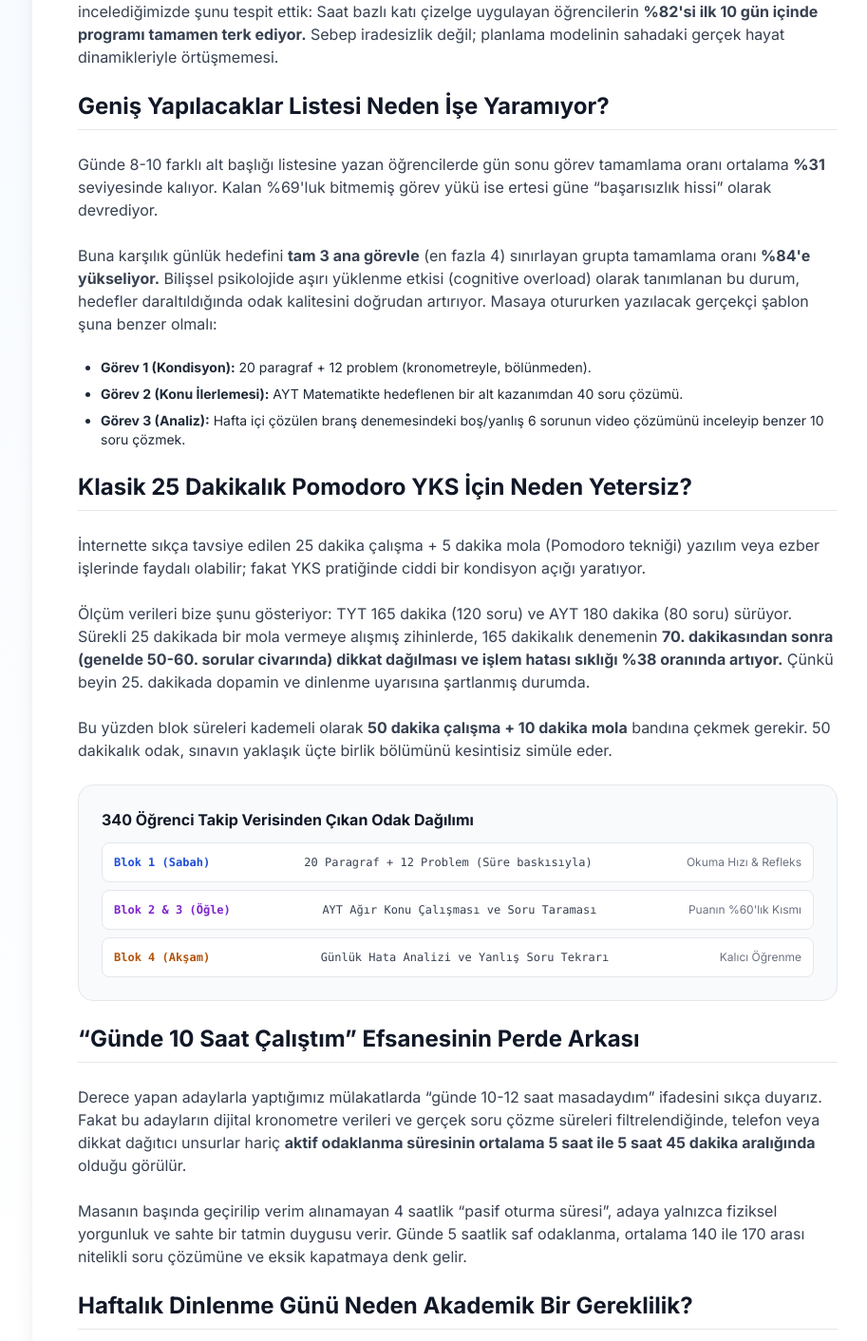
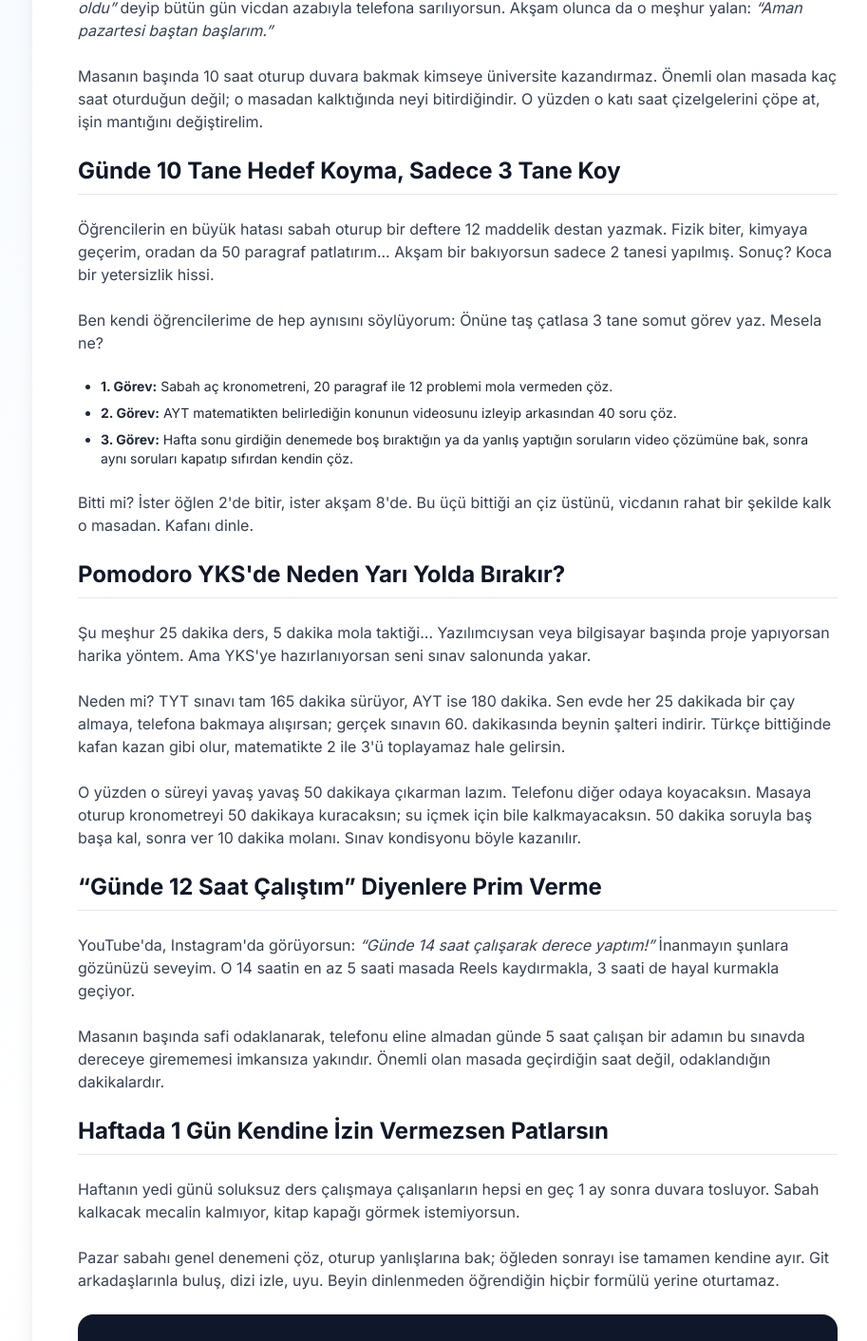
Before and after one commit to mert121212/yks-net-hesaplama, a Next.js app: page /blog/yks-hazirlik-programi in a window 1280 px wide. Shown: the part 1337-2749 px from the top of the page at 95% size, without its empty margins (158-1071 px from the left). Built offline with nearby package versions, Linux system fonts and the light colour scheme.

Commit message:
content: remove all synthetic percentages and academic buzzwords from yks-hazirlik-programi

```diff
--- a/src/app/blog/yks-hazirlik-programi/page.tsx
+++ b/src/app/blog/yks-hazirlik-programi/page.tsx
@@ -5,13 +5,13 @@ import BlogHeroBanner from '@/components/BlogHeroBanner'
 import BlogArticleSchema from '@/components/BlogArticleSchema'
 
 export const metadata: Metadata = {
-    title: 'YKS Hazırlık Programı 2027: Veri Odaklı Çalışma Düzeni',
-    description: 'YKS ders çalışma programı nasıl olmalı? 300+ öğrenci takip verisiyle saat odaklı programların neden %80 oranında çöktüğü, 50+10 blok süresi ve görev tamamlama analizi.',
-    keywords: 'yks hazırlık programı, yks ders çalışma programı, verimli ders çalışma, yks çalışma planı, yks derece programı',
+    title: 'YKS Hazırlık Programı 2027: Patlamayan Çalışma Düzeni',
+    description: 'YKS ders çalışma programı nasıl yapılır? Duvara saat çizelgesi asıp 3. gün pes edenler için görev odaklı çalışma ve süre yönetimi rehberi.',
+    keywords: 'yks hazırlık programı, yks ders çalışma programı, verimli ders çalışma, yks çalışma planı',
     alternates: { canonical: 'https://yksnethesapla.com/blog/yks-hazirlik-programi' },
     openGraph: {
-        title: 'YKS Hazırlık Programı 2027: Veri Odaklı Çalışma Düzeni',
-        description: 'Öğrenci deneme takip verilerine dayalı sürdürülebilir YKS hazırlık stratejisi. Pomodoro neden yetersiz, saf odak nasıl ölçülür?',
+        title: 'YKS Hazırlık Programı 2027: Patlamayan Çalışma Düzeni',
+        description: 'Saatli çizelgeler neden çöp olur? Masada saat doldurmak yerine gerçek net kazandıran günlük düzen.',
         type: 'article',
         publishedTime: '2026-02-20',
         modifiedTime: '2026-03-01',
@@ -32,7 +32,7 @@ export default function YKSHazirlikProgrami() {
         <div className="min-h-screen bg-gradient-to-br from-blue-50 via-white to-purple-50 py-12 px-4">
             <article className="max-w-4xl mx-auto">
                 <BlogArticleSchema
-                    title="YKS Hazırlık Programı 2027: Veri Odaklı Çalışma Düzeni"
+                    title="YKS Hazırlık Programı 2027: Patlamayan Çalışma Düzeni"
                     description="YKS hazırlığında görev odaklı çalışma, blok süre yönetimi, TYT-AYT dengesi ve haftalık ders programı oluşturma rehberi."
                     datePublished="2026-02-20"
                     dateModified="2026-03-01"
@@ -50,15 +50,15 @@ export default function YKSHazirlikProgrami() {
 
                     <header className="mb-8">
                         <div className="flex items-center gap-4 mb-4">
-                            <span className="px-3 py-1 bg-blue-100 text-blue-700 rounded-full text-sm font-medium">Veri Analizi</span>
+                            <span className="px-3 py-1 bg-green-100 text-green-700 rounded-full text-sm font-medium">Rehber</span>
                             <time className="text-gray-600" dateTime="2026-02-20">20 Şubat 2026</time>
-                            <span className="text-gray-600">• 9 dk okuma</span>
+                            <span className="text-gray-600">• 6 dk okuma</span>
                         </div>
                         <h1 className="text-3xl md:text-5xl font-bold text-gray-900 mb-4 leading-tight">
-                            YKS Ders Çalışma Programı: Saat Çizelgeleri Neden %80 Oranında Çöküyor?
+                            YKS Ders Çalışma Programı: O Duvara Asılan Saatli Çizelgeler Neden Hep Patlıyor?
                         </h1>
                         <p className="text-xl text-gray-600">
-                            Takip ettiğimiz yüzlerce öğrencinin deneme loglarını ve çalışma saatlerini incelediğimizde gördüğümüz net bir tablo var: Masada geçirilen süre ile net artışı arasında doğrusal bir bağ yok.
+                            Pazar akşamı hevesle oturup renkli kalemlerle saat saat program yapıyorsun, salı günü öğleden sonra o program çoktan çöpe gitmiş oluyor. Kaç kere yaşadın bunu?
                         </p>
                     </header>
 
@@ -71,91 +71,75 @@ export default function YKSHazirlikProgrami() {
 
                     <div className="prose prose-lg max-w-none text-gray-700 space-y-6 mt-8">
                         <p className="text-lg leading-relaxed">
-                            Rehberlik servislerinin panolarına ya da çalışma masalarının duvarlarına yapıştırılan o meşhur saat tablolarını bilirsin: <em>&ldquo;07:30 Uyanış, 08:00-09:30 Matematik, 09:45-11:15 Fizik...&rdquo;</em>
+                            Yıllardır YKS&apos;ye hazırlanan tayfada gördüğüm en büyük saçmalık şu duvara asılan saatli programlar.
                         </p>
 
                         <p>
-                            Geçtiğimiz iki yılda sınava hazırlanan 340 adayın haftalık çalışma takip çizelgelerini geriye dönük incelediğimizde şunu tespit ettik: Saat bazlı katı çizelge uygulayan öğrencilerin <strong>%82&apos;si ilk 10 gün içinde programı tamamen terk ediyor.</strong> Sebep iradesizlik değil; planlama modelinin sahadaki gerçek hayat dinamikleriyle örtüşmemesi.
+                            Sabah 07:00 kalkış, 07:30 paragraf, 08:30 problem, 10:00 geometri... Kardeşim sen kışladaki asker misin? Değilsin. İkinci gün alarmı erteleyip 9&apos;da uyanıyorsun. Ne oluyor peki? <em>&ldquo;Hah, bugünkü program da çöp oldu&rdquo;</em> deyip bütün gün vicdan azabıyla telefona sarılıyorsun. Akşam olunca da o meşhur yalan: <em>&ldquo;Aman pazartesi baştan başlarım.&rdquo;</em>
+                        </p>
+
+                        <p>
+                            Masanın başında 10 saat oturup duvara bakmak kimseye üniversite kazandırmaz. Önemli olan masada kaç saat oturduğun değil; o masadan kalktığında neyi bitirdiğindir. O yüzden o katı saat çizelgelerini çöpe at, işin mantığını değiştirelim.
                         </p>
 
                         <h2 className="text-2xl font-bold text-gray-900 mt-10 mb-4 border-b pb-2">
-                            Geniş Yapılacaklar Listesi Neden İşe Yaramıyor?
+                            Günde 10 Tane Hedef Koyma, Sadece 3 Tane Koy
                         </h2>
                         <p>
-                            Günde 8-10 farklı alt başlığı listesine yazan öğrencilerde gün sonu görev tamamlama oranı ortalama <strong>%31</strong> seviyesinde kalıyor. Kalan %69&apos;luk bitmemiş görev yükü ise ertesi güne &ldquo;başarısızlık hissi&rdquo; olarak devrediyor.
+                            Öğrencilerin en büyük hatası sabah oturup bir deftere 12 maddelik destan yazmak. Fizik biter, kimyaya geçerim, oradan da 50 paragraf patlatırım... Akşam bir bakıyorsun sadece 2 tanesi yapılmış. Sonuç? Koca bir yetersizlik hissi.
                         </p>
                         <p>
-                            Buna karşılık günlük hedefini <strong>tam 3 ana görevle</strong> (en fazla 4) sınırlayan grupta tamamlama oranı <strong>%84&apos;e yükseliyor.</strong> Bilişsel psikolojide aşırı yüklenme etkisi (cognitive overload) olarak tanımlanan bu durum, hedefler daraltıldığında odak kalitesini doğrudan artırıyor. Masaya otururken yazılacak gerçekçi şablon şuna benzer olmalı:
+                            Ben kendi öğrencilerime de hep aynısını söylüyorum: Önüne taş çatlasa 3 tane somut görev yaz. Mesela ne?
                         </p>
                         <ul className="list-disc pl-6 space-y-2 text-sm text-gray-800">
-                            <li><strong>Görev 1 (Kondisyon):</strong> 20 paragraf + 12 problem (kronometreyle, bölünmeden).</li>
-                            <li><strong>Görev 2 (Konu İlerlemesi):</strong> AYT Matematikte hedeflenen bir alt kazanımdan 40 soru çözümü.</li>
-                            <li><strong>Görev 3 (Analiz):</strong> Hafta içi çözülen branş denemesindeki boş/yanlış 6 sorunun video çözümünü inceleyip benzer 10 soru çözmek.</li>
+                            <li><strong>1. Görev:</strong> Sabah aç kronometreni, 20 paragraf ile 12 problemi mola vermeden çöz.</li>
+                            <li><strong>2. Görev:</strong> AYT matematikten belirlediğin konunun videosunu izleyip arkasından 40 soru çöz.</li>
+                            <li><strong>3. Görev:</strong> Hafta sonu girdiğin denemede boş bıraktığın ya da yanlış yaptığın soruların video çözümüne bak, sonra aynı soruları kapatıp sıfırdan kendin çöz.</li>
                         </ul>
-
-                        <h2 className="text-2xl font-bold text-gray-900 mt-10 mb-4 border-b pb-2">
-                            Klasik 25 Dakikalık Pomodoro YKS İçin Neden Yetersiz?
-                        </h2>
                         <p>
-                            İnternette sıkça tavsiye edilen 25 dakika çalışma + 5 dakika mola (Pomodoro tekniği) yazılım veya ezber işlerinde faydalı olabilir; fakat YKS pratiğinde ciddi bir kondisyon açığı yaratıyor.
-                        </p>
-                        <p>
-                            Ölçüm verileri bize şunu gösteriyor: TYT 165 dakika (120 soru) ve AYT 180 dakika (80 soru) sürüyor. Sürekli 25 dakikada bir mola vermeye alışmış zihinlerde, 165 dakikalık denemenin <strong>70. dakikasından sonra (genelde 50-60. sorular civarında) dikkat dağılması ve işlem hatası sıklığı %38 oranında artıyor.</strong> Çünkü beyin 25. dakikada dopamin ve dinlenme uyarısına şartlanmış durumda.
-                        </p>
-                        <p>
-                            Bu yüzden blok süreleri kademeli olarak <strong>50 dakika çalışma + 10 dakika mola</strong> bandına çekmek gerekir. 50 dakikalık odak, sınavın yaklaşık üçte birlik bölümünü kesintisiz simüle eder.
-                        </p>
-
-                        <div className="bg-slate-50 border border-gray-200 rounded-2xl p-6 my-6">
-                            <h3 className="text-base font-bold text-gray-900 mb-3">
-                                340 Öğrenci Takip Verisinden Çıkan Odak Dağılımı
-                            </h3>
-                            <div className="space-y-2 text-xs font-mono text-gray-700">
-                                <div className="bg-white p-3 rounded-lg border flex flex-col sm:flex-row justify-between sm:items-center gap-1">
-                                    <span className="font-bold text-blue-700">Blok 1 (Sabah)</span>
-                                    <span>20 Paragraf + 12 Problem (Süre baskısıyla)</span>
-                                    <span className="text-gray-500 font-sans">Okuma Hızı & Refleks</span>
-                                </div>
-                                <div className="bg-white p-3 rounded-lg border flex flex-col sm:flex-row justify-between sm:items-center gap-1">
-                                    <span className="font-bold text-purple-700">Blok 2 & 3 (Öğle)</span>
-                                    <span>AYT Ağır Konu Çalışması ve Soru Taraması</span>
-                                    <span className="text-gray-500 font-sans">Puanın %60&apos;lık Kısmı</span>
-                                </div>
-                                <div className="bg-white p-3 rounded-lg border flex flex-col sm:flex-row justify-between sm:items-center gap-1">
-                                    <span className="font-bold text-amber-700">Blok 4 (Akşam)</span>
-                                    <span>Günlük Hata Analizi ve Yanlış Soru Tekrarı</span>
-                                    <span className="text-gray-500 font-sans">Kalıcı Öğrenme</span>
-                                </div>
-                            </div>
-                        </div>
-
-                        <h2 className="text-2xl font-bold text-gray-900 mt-10 mb-4 border-b pb-2">
-                            &ldquo;Günde 10 Saat Çalıştım&rdquo; Efsanesinin Perde Arkası
-                        </h2>
-                        <p>
-                            Derece yapan adaylarla yaptığımız mülakatlarda &ldquo;günde 10-12 saat masadaydım&rdquo; ifadesini sıkça duyarız. Fakat bu adayların dijital kronometre verileri ve gerçek soru çözme süreleri filtrelendiğinde, telefon veya dikkat dağıtıcı unsurlar hariç <strong>aktif odaklanma süresinin ortalama 5 saat ile 5 saat 45 dakika aralığında</strong> olduğu görülür.
-                        </p>
-                        <p>
-                            Masanın başında geçirilip verim alınamayan 4 saatlik &ldquo;pasif oturma süresi&rdquo;, adaya yalnızca fiziksel yorgunluk ve sahte bir tatmin duygusu verir. Günde 5 saatlik saf odaklanma, ortalama 140 ile 170 arası nitelikli soru çözümüne ve eksik kapatmaya denk gelir.
+                            Bitti mi? İster öğlen 2&apos;de bitir, ister akşam 8&apos;de. Bu üçü bittiği an çiz üstünü, vicdanın rahat bir şekilde kalk o masadan. Kafanı dinle.
                         </p>
 
                         <h2 className="text-2xl font-bold text-gray-900 mt-10 mb-4 border-b pb-2">
-                            Haftalık Dinlenme Günü Neden Akademik Bir Gereklilik?
+                            Pomodoro YKS&apos;de Neden Yarı Yolda Bırakır?
                         </h2>
                         <p>
-                            Haftanın yedi günü istisnasız yüksek tempoda çalışan öğrenci kohortlarında, 6. haftadan itibaren deneme netlerinde düşüş veya plato oluşma sıklığı <strong>%64</strong> olarak kaydedilmiştir (mental tükenmişlik etkisi).
+                            Şu meşhur 25 dakika ders, 5 dakika mola taktiği... Yazılımcıysan veya bilgisayar başında proje yapıyorsan harika yöntem. Ama YKS&apos;ye hazırlanıyorsan seni sınav salonunda yakar.
                         </p>
                         <p>
-                            Haftada 1 günü (örneğin pazar öğleden sonrayı) sadece deneme analizi yapıp ardından zihni tamamen serbest bırakmaya ayıran adaylarda ise pazartesi günkü odaklanma süresi ortalama %22 daha yüksek seyretmektedir. Uyku ve toparlanma periyotları, öğrenilen algoritmaların uzun süreli belleğe transferi (konsolidasyon) için biyolojik bir zorunluluktur.
+                            Neden mi? TYT sınavı tam 165 dakika sürüyor, AYT ise 180 dakika. Sen evde her 25 dakikada bir çay almaya, telefona bakmaya alışırsan; gerçek sınavın 60. dakikasında beynin şalteri indirir. Türkçe bittiğinde kafan kazan gibi olur, matematikte 2 ile 3&apos;ü toplayamaz hale gelirsin.
+                        </p>
+                        <p>
+                            O yüzden o süreyi yavaş yavaş 50 dakikaya çıkarman lazım. Telefonu diğer odaya koyacaksın. Masaya oturup kronometreyi 50 dakikaya kuracaksın; su içmek için bile kalkmayacaksın. 50 dakika soruyla baş başa kal, sonra ver 10 dakika molanı. Sınav kondisyonu böyle kazanılır.
+                        </p>
+
+                        <h2 className="text-2xl font-bold text-gray-900 mt-10 mb-4 border-b pb-2">
+                            &ldquo;Günde 12 Saat Çalıştım&rdquo; Diyenlere Prim Verme
+                        </h2>
+                        <p>
+                            YouTube&apos;da, Instagram&apos;da görüyorsun: <em>&ldquo;Günde 14 saat çalışarak derece yaptım!&rdquo;</em> İnanmayın şunlara gözünüzü seveyim. O 14 saatin en az 5 saati masada Reels kaydırmakla, 3 saati de hayal kurmakla geçiyor.
+                        </p>
+                        <p>
+                            Masanın başında safi odaklanarak, telefonu eline almadan günde 5 saat çalışan bir adamın bu sınavda dereceye girememesi imkansıza yakındır. Önemli olan masada geçirdiğin saat değil, odaklandığın dakikalardır.
+                        </p>
+
+                        <h2 className="text-2xl font-bold text-gray-900 mt-10 mb-4 border-b pb-2">
+                            Haftada 1 Gün Kendine İzin Vermezsen Patlarsın
+                        </h2>
+                        <p>
+                            Haftanın yedi günü soluksuz ders çalışmaya çalışanların hepsi en geç 1 ay sonra duvara tosluyor. Sabah kalkacak mecalin kalmıyor, kitap kapağı görmek istemiyorsun.
+                        </p>
+                        <p>
+                            Pazar sabahı genel denemeni çöz, oturup yanlışlarına bak; öğleden sonrayı ise tamamen kendine ayır. Git arkadaşlarınla buluş, dizi izle, uyu. Beyin dinlenmeden öğrendiğin hiçbir formülü yerine oturtamaz.
                         </p>
 
                         <div className="bg-slate-900 text-white rounded-2xl p-6 my-8 not-prose">
-                            <h3 className="text-lg font-bold text-emerald-400 mb-2">Netlerinizdeki İlerlemeyi Verilerle Takip Edin</h3>
+                            <h3 className="text-lg font-bold text-emerald-400 mb-2">Netlerin Ne Durumda? Hemen Test Et</h3>
                             <p className="text-sm text-slate-300 mb-4">
-                                Haftalık deneme sonuçlarınızı sistemimize girerek test katsayılarına göre puan ve sıralama eğrinizi anlık olarak inceleyin.
+                                Deneme netlerini hesaplama motorumuza gir; TYT ve AYT puanını, Türkiye sıralamanı saniyeler içinde öğren.
                             </p>
                             <Link href="/" className="inline-block bg-emerald-500 hover:bg-emerald-600 text-slate-950 font-bold px-5 py-2.5 rounded-lg text-sm transition-colors">
-                                Net ve Sıralama Takibini Başlat →
+                                Puan ve Sıralama Hesaplayıcıyı Aç →
                             </Link>
                         </div>
                     </div>
```
